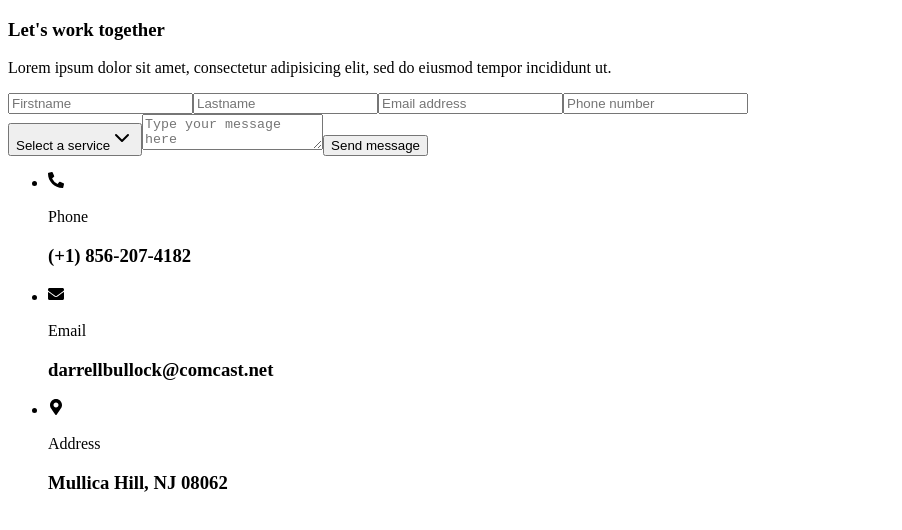
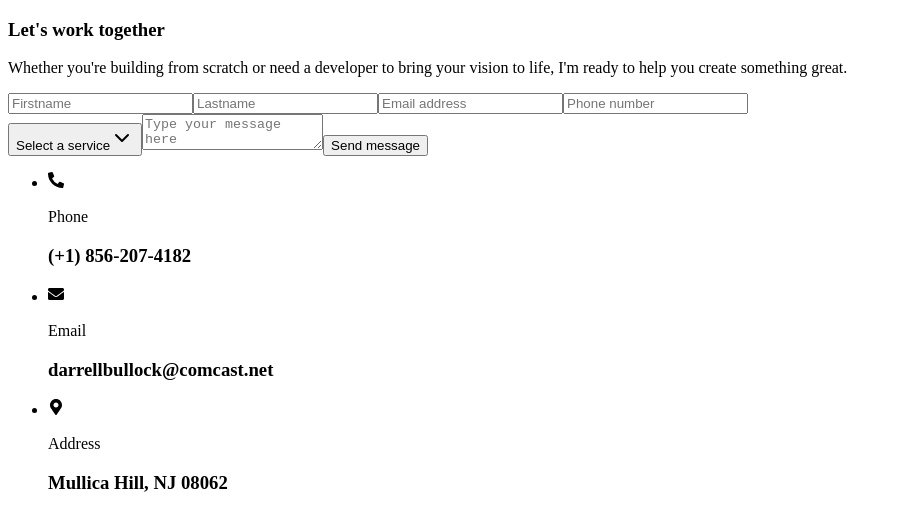
Before and after one commit to DarrellJBullock/darrell-portfolio, a Next.js app: page /contact in a window 1280 px wide. Shown: the top 530 px of the page, without its empty margins (0-902 px from the left). Built offline with nearby package versions, Linux system fonts and the light colour scheme.

Commit message:
Update page.jsx
update form subtext

```diff
--- a/app/contact/page.jsx
+++ b/app/contact/page.jsx
@@ -52,8 +52,7 @@ const Contact = () => {
             <form className="flex flex-col gap-6 p-10 bg-[#27272c] rounded-xl">
               <h3 className="text-4xl text-accent">Let&apos;s work together</h3>
               <p className="text-white/60">
-                Lorem ipsum dolor sit amet, consectetur adipisicing elit, sed do
-                eiusmod tempor incididunt ut.
+              Whether you're building from scratch or need a developer to bring your vision to life, I'm ready to help you create something great.
               </p>
               <div className="grid grid-cols-1 md:grid-cols-2 gap-6">
                 <Input type="firstname" placeholder="Firstname" />
```
